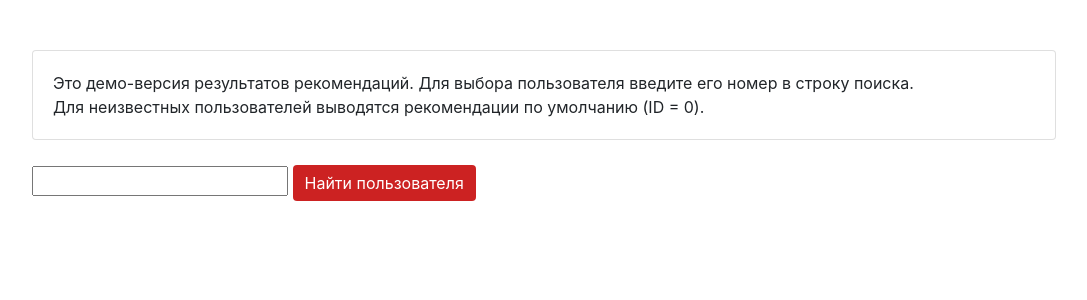
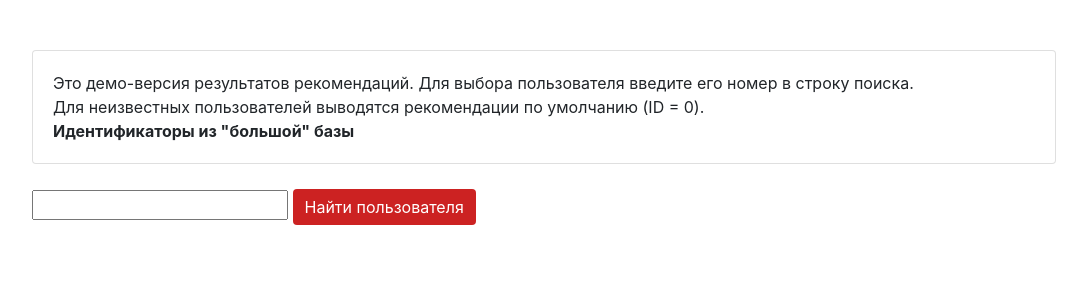
Before and after one commit to dkbrz/moscow_books, a Flask app: page / in a window 1280 px wide. Shown: the part 56-356 px from the top of the page, without its empty margins (96-1183 px from the left). Run offline with Flask 2, Linux system fonts and the light colour scheme.

Commit message:
demo comment

```diff
--- a/demoapp/templates/index.html
+++ b/demoapp/templates/index.html
@@ -8,6 +8,8 @@
             Это демо-версия результатов рекомендаций. Для выбора пользователя введите его номер в строку поиска.
             <br>
             Для неизвестных пользователей выводятся рекомендации по умолчанию (ID = 0).
+            <br>
+            <b>Идентификаторы из "большой" базы</b>
         </div>
     </div>
 
```
